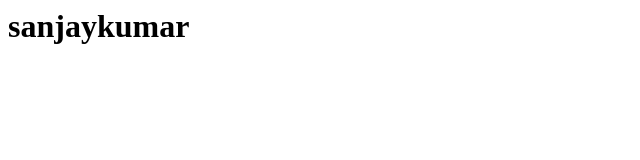
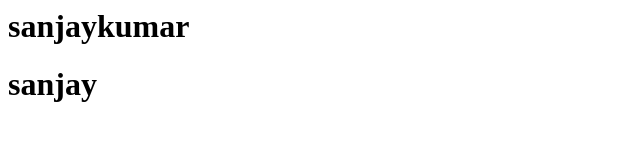
Before and after one commit to sanjaykumar357/demo4, a plain HTML site: page index.html in a window 1280 px wide. Shown: the whole page, without its empty margins (0-640 px from the left). Drawn offline with Linux system fonts and the light colour scheme.

Commit message:
Update index.html

```diff
--- a/index.html
+++ b/index.html
@@ -1,3 +1,4 @@
 <html>
 	<h1>sanjaykumar</h1>
+	<h1>sanjay</h1>
 </html>
```
